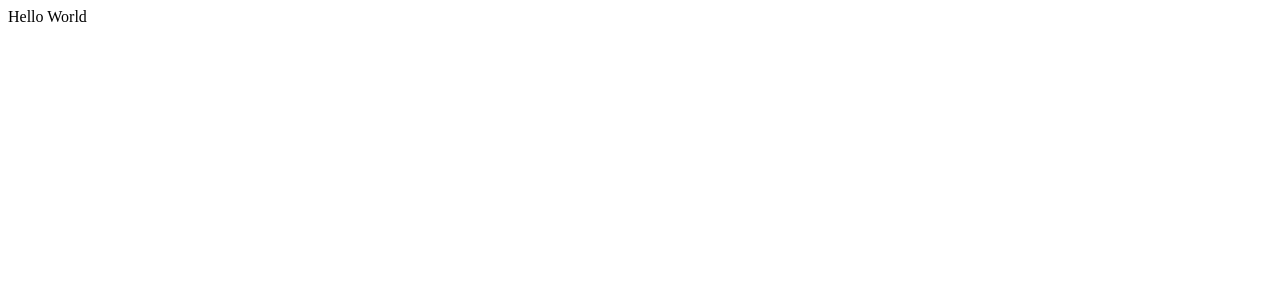
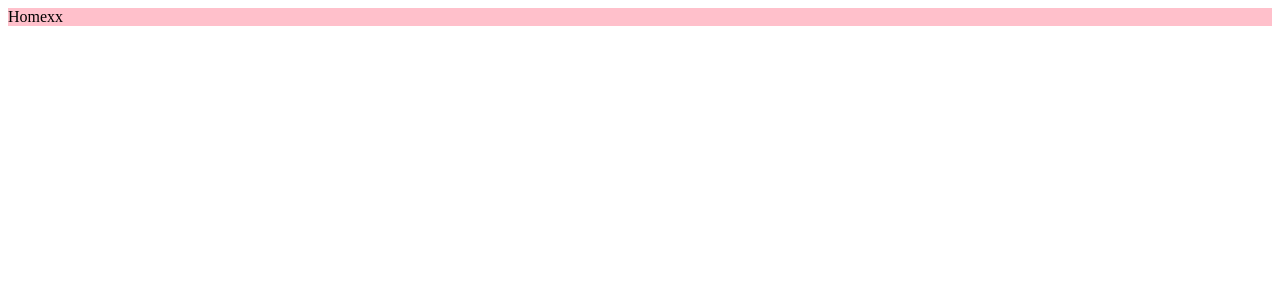
Before and after one commit to rrg1459/react-admin, a React (Vite) app: page / in a window 1280 px wide. Shown: the top 300 px of the page. Built offline with nearby package versions, Linux system fonts and the light colour scheme.

Commit message:
Add component Home

```diff
--- a/src/App.tsx
+++ b/src/App.tsx
@@ -1,7 +1,9 @@
+import Home from "./pages/home/Home"
+
 function App() {
 
   return (
-    <div>Hello World</div>
+    <div><Home /></div>
   )
 }
 
--- /dev/null
+++ b/src/pages/home/Home.tsx
@@ -0,0 +1,9 @@
+import "./home.scss"
+
+const Home = () => {
+  return (
+    <div className="home">Homexx</div>
+  )
+}
+
+export default Home
--- /dev/null
+++ b/src/pages/home/home.scss
@@ -0,0 +1,3 @@
+.home {
+  background-color: pink;
+}
```
